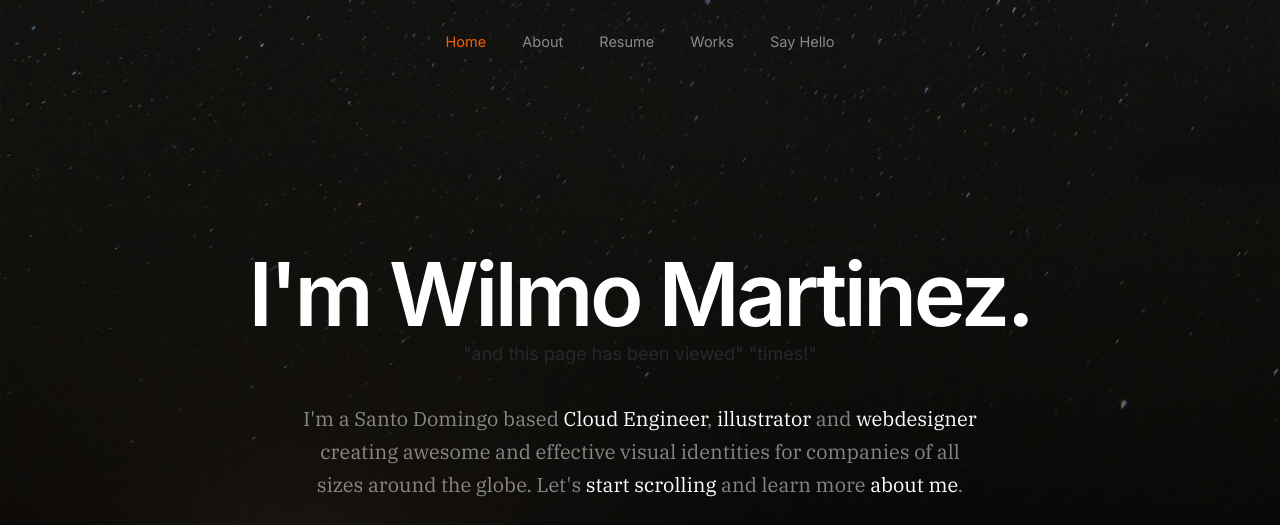
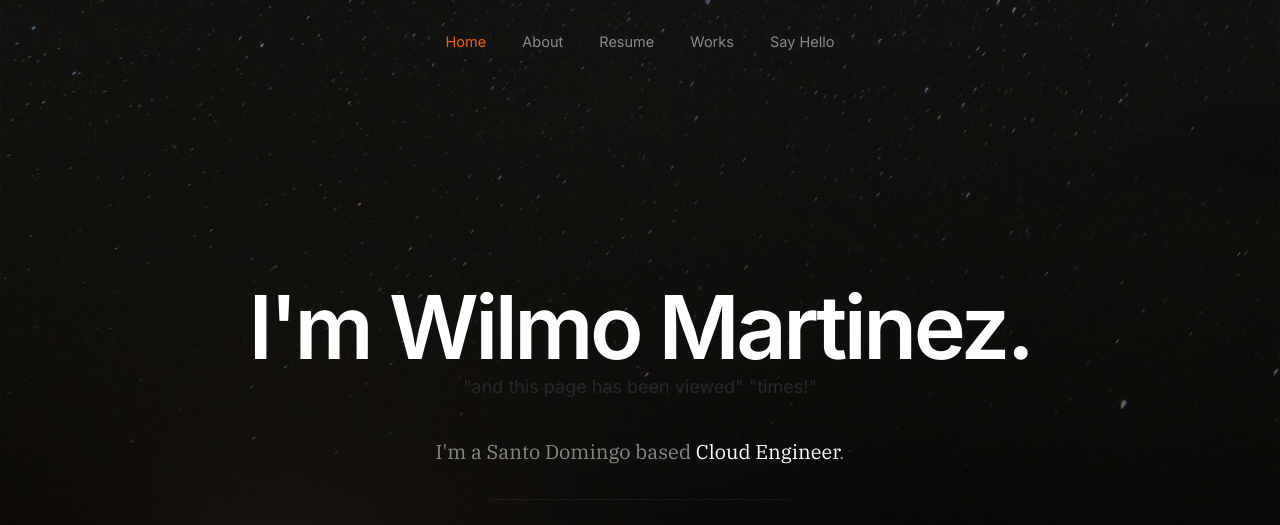
Before and after one commit to wilmost/Cloud-resume-Challenge-AWS, a plain HTML site: page s3-setup/cloud-resume-challenge/resume-site/index.html in a window 1280 px wide. Shown: the top 525 px of the page. Drawn offline with Linux system fonts and the light colour scheme; no server answers.

Commit message:
updating about section

```diff
--- a/s3-setup/cloud-resume-challenge/resume-site/index.html
+++ b/s3-setup/cloud-resume-challenge/resume-site/index.html
@@ -80,9 +80,7 @@
                     </p>
 
                     <h3>
-                    I'm a Santo Domingo based <span>Cloud Engineer</span>, <span>illustrator</span> and <span>webdesigner</span> creating awesome and
-                    effective visual identities for companies of all sizes around the globe. Let's <a class="smoothscroll" href="#about">start scrolling</a>
-                    and learn more <a class="smoothscroll" href="#about">about me</a>.
+                    I'm a Santo Domingo based <span>Cloud Engineer</span></a>.
                     </h3>
 
                     <div class="s-hero__content-social">
```
